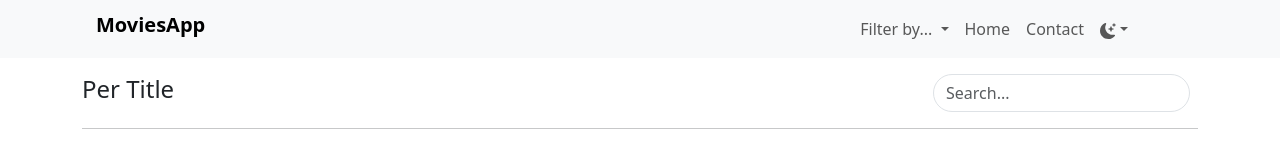
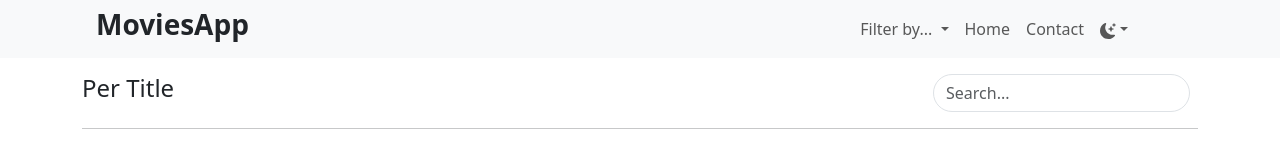
Before and after one commit to Dariel-98/moviesApp, an Angular app: page /title in a window 1280 px wide. Shown: the top 160 px of the page. Built offline with nearby package versions, Linux system fonts and the light colour scheme.

Commit message:
Changing Navbar brand size and updating comment

```diff
--- a/src/app/movies/pages/see-movie/see-movie.component.html
+++ b/src/app/movies/pages/see-movie/see-movie.component.html
@@ -4,7 +4,7 @@
   </div>
   <hr />
 
-  <!-- Wait message -->
+  <!-- Wait message for the component to initialize -->
   <div *ngIf="!movie; else divMovie" class="alert alert-info w-50">
     Wait please...
   </div>
--- a/src/app/shared/header/header.component.html
+++ b/src/app/shared/header/header.component.html
@@ -1,6 +1,6 @@
 <nav class="navbar navbar-expand-lg bg-body-tertiary">
   <div class="container-fluid mx-lg-5 px-lg-5">
-    <h1 class="navbar-brand fw-bold">MoviesApp</h1>
+    <h3 class="fw-bold">MoviesApp</h3>
     <button
       class="navbar-toggler"
       type="button"
```
